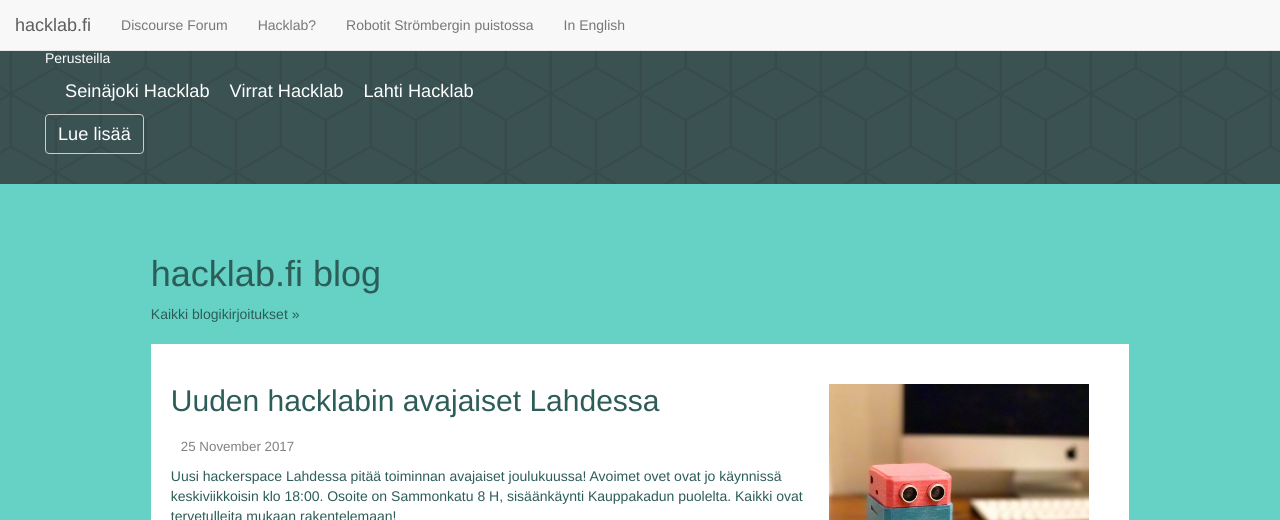
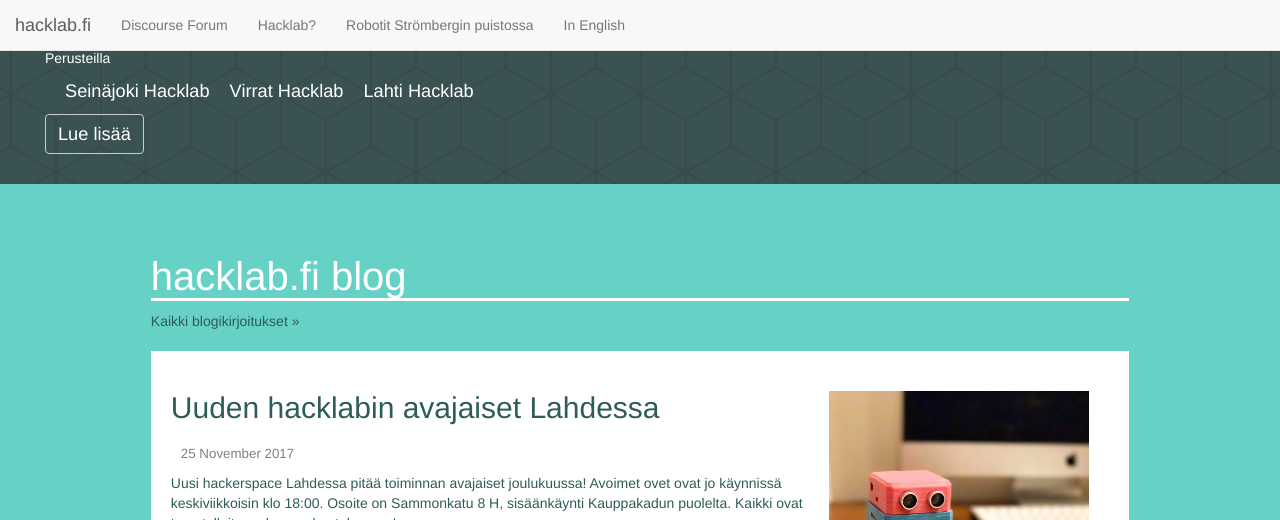
Before and after one commit to hacklab-fi/hacklab-website, a Jekyll site: the page built from index.html, in a window 1280 px wide and 1400 px high, scrolled down 820 px. Shown: the top 520 px of the window. Built offline with Jekyll 4.4.1, drawn with Linux system fonts in a browser that asks for light colours; nearby versions of some CDN libraries; grey boxes are pictures that could not be loaded.

Commit message:
URL and CSS fixes

```diff
--- a/_config.yml
+++ b/_config.yml
@@ -1,7 +1,7 @@
 
 description: > # this means to ignore newlines until "baseurl:"
   Hackerspaces in Finland
-baseurl: ""
+baseurl: "hacklab-website"
 url: ""
 github_username: hacklab-fi
 
--- a/_includes/navi.html
+++ b/_includes/navi.html
@@ -7,8 +7,8 @@
             <span class="icon-bar"/>
             <span class="icon-bar"/>
           </button>
-              {% if page.lang == 'fi' %}<a class="navbar-brand" href="{{ site.baseurl }}/index.html">hacklab.fi</a>
-              {% else %}<a class="navbar-brand" href="{{ site.baseurl }}/index_en.html">hacklab.fi</a>{% endif %}
+              {% if page.lang == 'fi' %}<a class="navbar-brand" href="index.html">hacklab.fi</a>
+              {% else %}<a class="navbar-brand" href="index_en.html">hacklab.fi</a>{% endif %}
         </div>
         <div id="navbar" class="collapse navbar-collapse">
           <ul class="nav navbar-nav">
@@ -26,8 +26,8 @@
 
 
             <li>
-              {% if page.lang == 'en' %}<a href="/index.html">Suomeksi</a>
-              {% else %}<a href="/index_en.html">In English</a>{% endif %}
+              {% if page.lang == 'en' %}<a href="index.html">Suomeksi</a>
+              {% else %}<a href="index_en.html">In English</a>{% endif %}
             </li>
           </ul>
 
--- a/_layouts/default.html
+++ b/_layouts/default.html
@@ -2,6 +2,12 @@
 <html lang="fi-FI">
 
 <!-- LAYOUT DEFAULT -->
+<!--
+url     {{ site.url }}
+baseurl {{ site.baseurl }}
+pagepath {{ page.path }}
+-->
+
 
   <head>
     <meta charset="utf-8"/>
--- a/_layouts/home.html
+++ b/_layouts/home.html
@@ -11,11 +11,11 @@
 
  <div class="row">
   <div class="col-12 col-sx-12 col-sm-12 col-md-12 col-lg-10 col-lg-offset-1 col-xl-8 col-xl-offset-2">
-    {% if page.lang == 'en' %}<h1><a href="/blog/index_en.html">hacklab.fi blog</a></h1><a href="/blog/index_en.html">All blog posts &raquo;</a>
-    {% else %}<h1><a href="/blog">hacklab.fi blog</a></h1><a href="/blog">Kaikki blogikirjoitukset &raquo;{% endif %}
+    {% if page.lang == 'en' %}<h1><a href="blog/index_en.html">hacklab.fi blog</a></h1><a href="blog/index_en.html">All blog posts &raquo;</a>
+    {% else %}<h1><a href="blog/index.html" class="blogtitle">hacklab.fi blog</a></h1><a href="blog/index.html">Kaikki blogikirjoitukset &raquo;{% endif %}
     <div class="col-content">
-       <img src="/posts_images/{{ this_post.image }}" alt="Kuvituskuva" class="post-excrept-image"/>
-       <h2><a href="{{ this_post.url | relative_url }}">{% if page.lang == 'en' and this_post.translation_en %}{{ this_post.translation_title_en }}{% else %}{{ this_post.title | escape }}{% endif %}</a></h2>
+       <img src="posts_images/{{ this_post.image }}" alt="Kuvituskuva" class="post-excrept-image"/>
+       <h2><a href="{{ this_post.url }}">{% if page.lang == 'en' and this_post.translation_en %}{{ this_post.translation_title_en }}{% else %}{{ this_post.title | escape }}{% endif %}</a></h2>
        <span class="post-meta">{{ this_post.date | date: "%-d %B %Y" }}</span>
        {% if page.lang == 'en' and this_post.translation_en %}<p>{{ this_post.translation_en | strip_html | truncatewords: 50}} ...</p>{% else %}{{ this_post.excerpt}}{%if this_post.content != this_post.excerpt %} ...{% endif %}{% endif %}
        <p>
--- a/assets/uusi.css
+++ b/assets/uusi.css
@@ -1,7 +1,6 @@
 body {
 	padding-top: 50px;
-	background-color:#11a8a3;	/*#66d1c5;
-	background-image: url('bg4.png');*/
+	background-color:#11a8a3;
 	background-image: url('images/bg7.png');
 	color: #2d5d58;
 }
@@ -88,7 +87,11 @@
 /* yläotsikko */
 
 .jumbotron {
-	background-image: linear-gradient(to bottom right,#11a8a320,#00000070), url('images/header1.jpg');
+	background: -moz-linear-gradient(to bottom right,#11a8a320,#00000070), url('images/header1.jpg');
+    background: -o-linear-gradient(to bottom right,#11a8a320,#00000070), url('images/header1.jpg');
+    background: -webkit-linear-gradient(to bottom right,#11a8a320,#00000070), url('images/header1.jpg');
+	background: linear-gradient(to bottom right,#11a8a320,#00000070), url('images/header1.jpg');
+
     background-repeat: no-repeat;
     background-size: cover;
 	color: #FFFFFF;
@@ -190,6 +193,24 @@
     margin: 0px auto;
 }
 
+/* blog title */
+
+.blogtitle {
+	color: #FFFFFF;
+	border-bottom: 3px solid #FFFFFF;
+	width: 100%;
+	display: block;
+	font-size: 30pt;
+}
+.blogtitle {
+	color: #FFFFFF;
+	border-bottom: 3px solid #FFFFFF;
+	width: 100%;
+	display: block;
+}
+
+
+
 
 
 /* extend standard elements */
```
